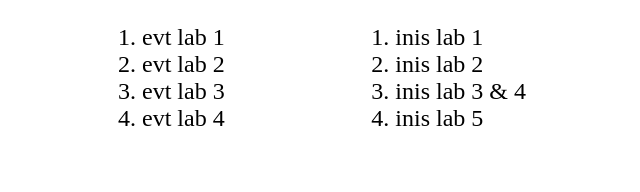
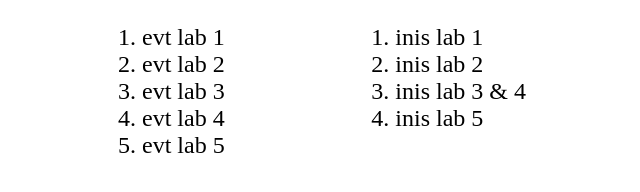
Before and after one commit to senyavitrazov/inis-evt-labs, a plain HTML site: page index.html in a window 1280 px wide. Shown: the whole page, without its empty margins (306-946 px from the left). Drawn offline with Linux system fonts and the light colour scheme.

Commit message:
fix: html

```diff
--- a/index.html
+++ b/index.html
@@ -13,6 +13,7 @@
     <li class="list__item"><a href="./evt-second/index.html">evt lab 2</a></li>
     <li class="list__item"><a href="./evt-third-dist/3_lab_EVT.html">evt lab 3</a></li>
     <li class="list__item"><a href="./evt-fourth/4_lab_EVT.html">evt lab 4</a></li>
+    <li class="list__item"><a href="./evt-fifth/5_lab_EVT.html">evt lab 5</a></li>
   </ol>
   <ol class="list_inis">
     <li class="list__item"><a href="./inis-first/index.html">inis lab 1</a></li>
```
